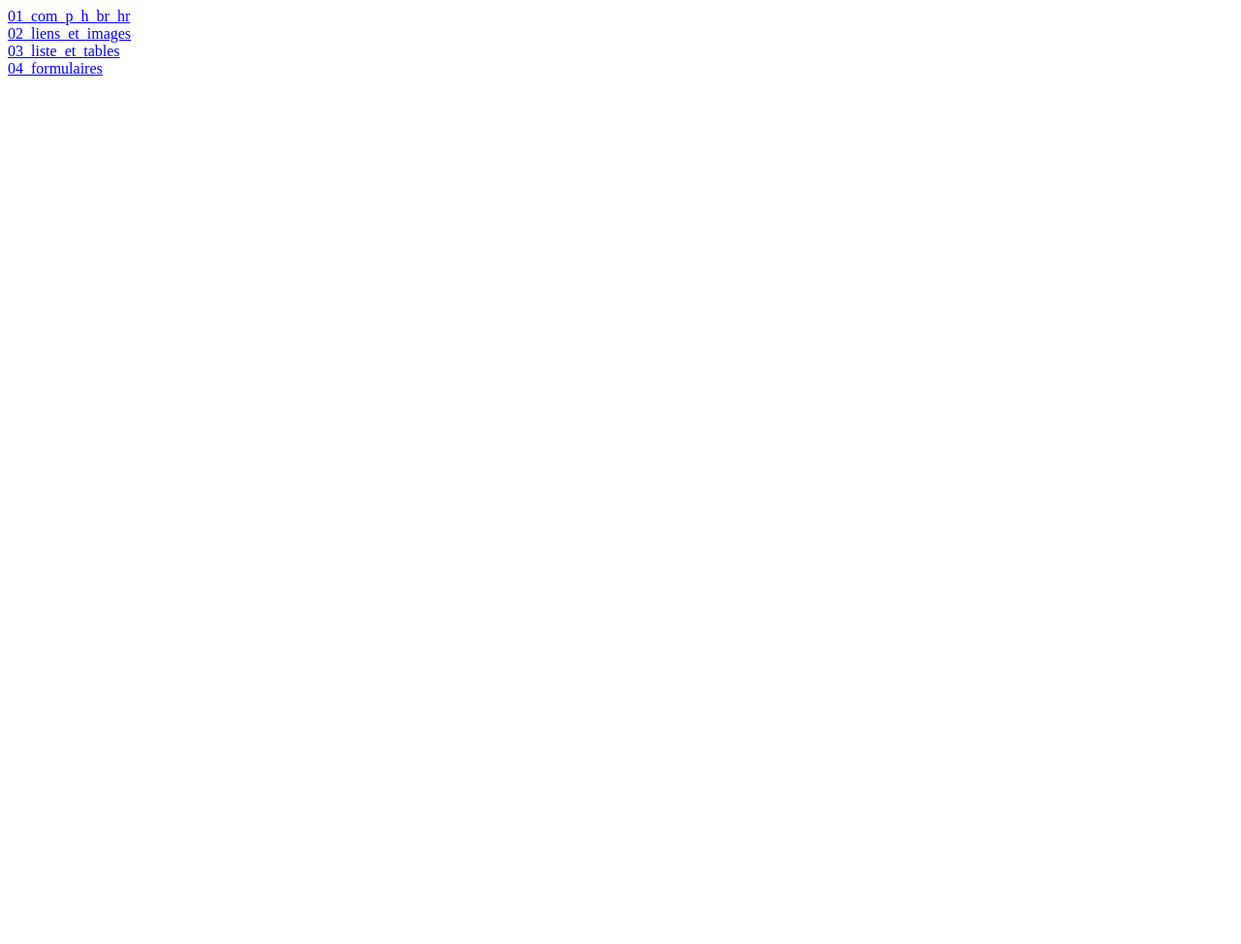
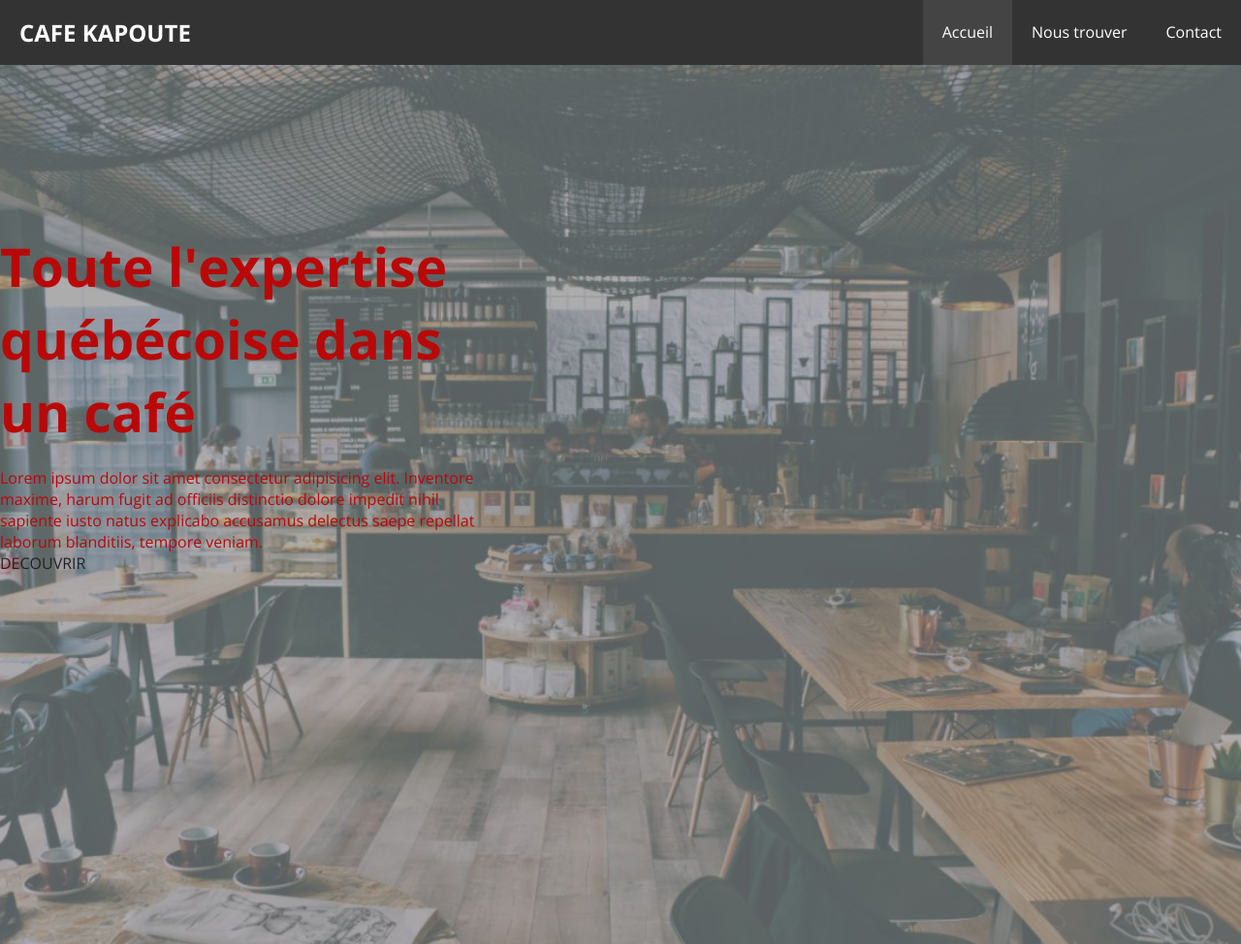
Before and after one commit to Maxntk/coursccl, a plain HTML site: page index.html in a window 1280 px wide. Shown: the top 974 px of the page at 97% size. Before the commit the page ends 800 px from the top, so only its background shows below. Drawn offline with nearby package versions, Linux system fonts and the light colour scheme.

Commit message:
mon premier site

```diff
--- /dev/null
+++ b/css/style.css
@@ -0,0 +1,79 @@
+/* reset */
+
+* {
+  margin: 0;
+  padding: 0;
+  box-sizing: border-box;
+}
+
+body {
+  font-family: "Open Sans", sans-serif;
+}
+
+/* general */
+h1,
+h2,
+h3 {
+  margin-bottom: 20px;
+}
+
+a {
+  color: #222;
+  text-decoration: none;
+}
+
+.header {
+  background: #333;
+  overflow: auto;
+  line-height: 1.7em;
+}
+
+.header nav h1 {
+  float: left;
+  padding: 20px;
+  margin-bottom: 0px;
+}
+
+.header nav h1 a {
+  color: white;
+}
+
+.header nav ul {
+  float: right;
+  list-style: none;
+}
+
+.header nav ul li {
+  float: left;
+}
+
+.header nav ul li a {
+  color: white;
+  padding: 20px;
+  display: block;
+}
+
+.header nav ul li a:hover {
+  background: #444;
+}
+
+.active {
+  background: #444;
+}
+
+/* vp */
+.vp {
+  height: 1000px;
+  background: url(../images/cafe1.jpg) center center;
+  background-size: cover;
+}
+
+.vp-content {
+  max-width: 500px;
+  padding-top: 170px;
+  color: rgb(185, 8, 8);
+}
+
+.vp-content h1 {
+  font-size: 55px;
+}
--- a/index.html
+++ b/index.html
@@ -4,12 +4,42 @@
     <meta charset="UTF-8" />
     <meta http-equiv="X-UA-Compatible" content="IE=edge" />
     <meta name="viewport" content="width=device-width, initial-scale=1.0" />
-    <title>Document</title>
+    <link rel="stylesheet" href="./css/style.css" />
+    <link rel="preconnect" href="https://fonts.gstatic.com" />
+    <link
+      href="https://fonts.googleapis.com/css2?family=Open+Sans:wght@300;400;700&display=swap"
+      rel="stylesheet"
+    />
+    <title>Café KAPOUTE | Accueil</title>
   </head>
   <body>
-    <a href="01_com_p_h_br_hr.html">01_com_p_h_br_hr</a><br />
-    <a href="02_liens_et_images.html">02_liens_et_images</a><br />
-    <a href="03_liste_et_tables.html">03_liste_et_tables</a><br />
-    <a href="04_formulaires.html">04_formulaires</a><br />
+    <header class="header">
+      <nav>
+        <h1>
+          <a href="./index.html">CAFE KAPOUTE</a>
+        </h1>
+        <ul>
+          <li>
+            <a href="./index.html" class="active">Accueil</a>
+          </li>
+          <li><a href="./where.html">Nous trouver</a></li>
+          <li><a href="./contact.html">Contact</a></li>
+        </ul>
+      </nav>
+    </header>
+    <section class="vp">
+      <div class="vp-content">
+        <h1>Toute l'expertise québécoise dans un café</h1>
+
+        <div class="separator"></div>
+        <p>
+          Lorem ipsum dolor sit amet consectetur adipisicing elit. Inventore
+          maxime, harum fugit ad officiis distinctio dolore impedit nihil
+          sapiente iusto natus explicabo accusamus delectus saepe repellat
+          laborum blanditiis, tempore veniam.
+        </p>
+        <a href="./where.html" class="link">DECOUVRIR</a>
+      </div>
+    </section>
   </body>
 </html>
```
Also changed, not shown: 01_com_p_h_br_hr.html (deleted, +0 -27 lines), 02_liens_et_image.html (deleted, +0 -26 lines), 03_liste_et_tables.html (deleted, +0 -46 lines), 04_formulaires.html (deleted, +0 -30 lines), contact.html (added), images/cafe1.jpg (added), images/cafe2.png (added), img/chien.jpg (deleted), where.html (added), 1 other file.
